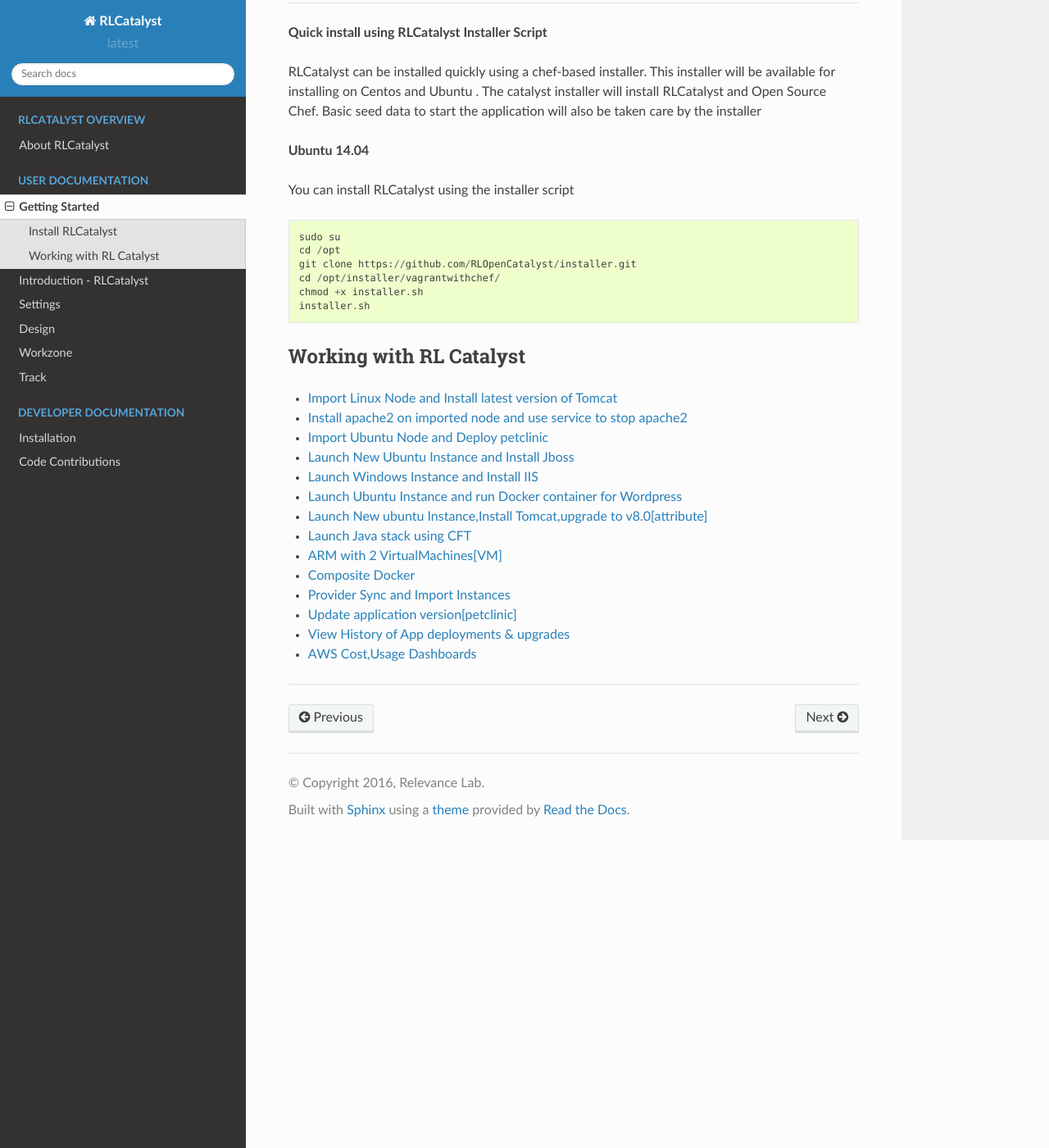
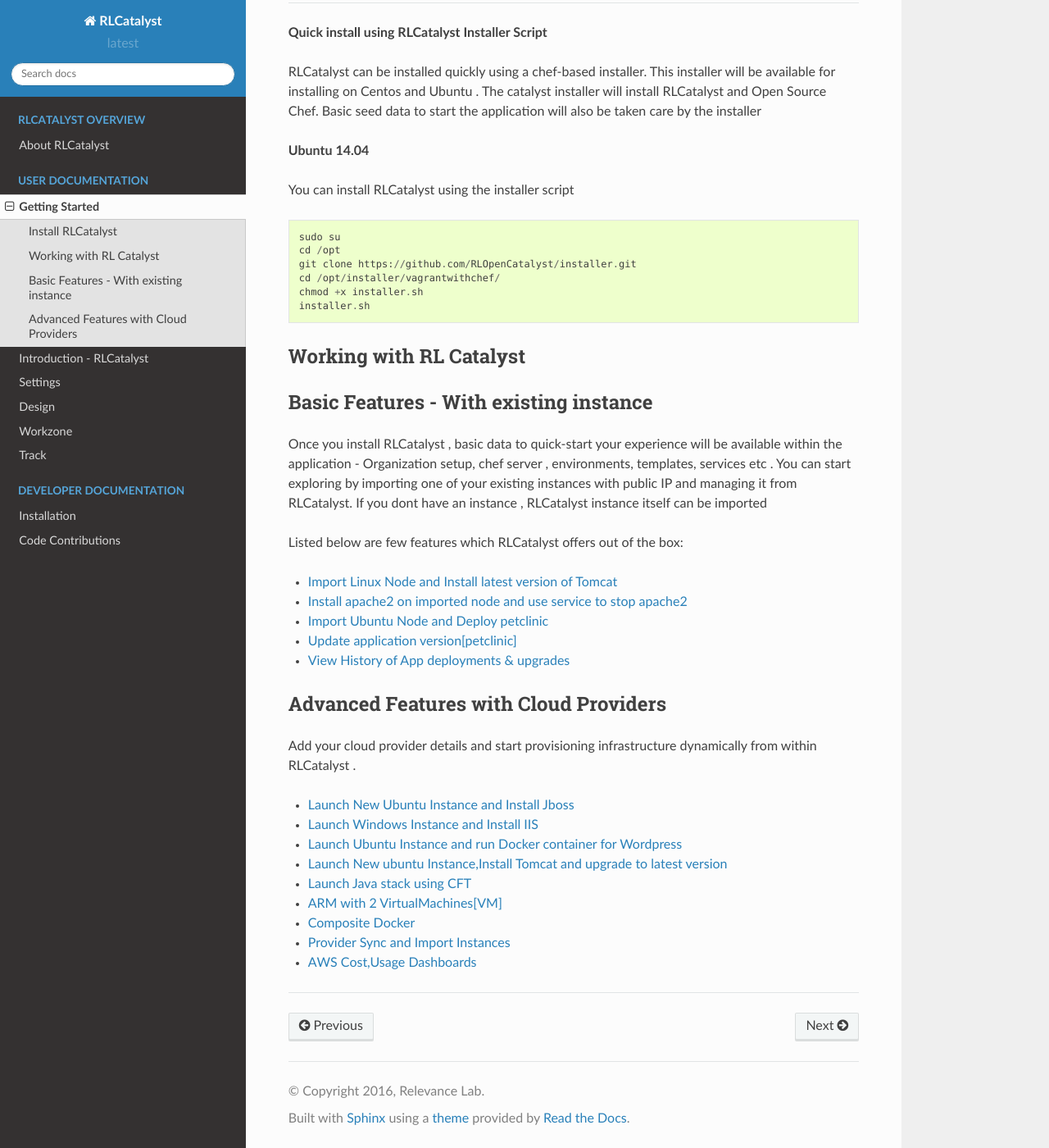
Before and after one commit to RLOpenCatalyst/catdocs, a Sphinx documentation site: the page built from Catalyst/source/gettingstarted.rst, in a window 1280 px wide and 1400 px high, scrolled down 1405 px. Shown: the whole window at 82% size. Built offline with Sphinx 7.4.7 and the Read the Docs theme 2.0.0, drawn with Linux system fonts in a browser that asks for light colours.

Commit message:
Updated scenarios

```diff
--- a/Catalyst/source/gettingstarted.rst
+++ b/Catalyst/source/gettingstarted.rst
@@ -59,12 +59,28 @@
 Working with RL Catalyst
 ^^^^^^^^^^^^^^^^^^^^^^^^
 
+Basic Features - With existing instance
+^^^^^^^^^^^^^^^^
+
+Once you install RLCatalyst , basic data to quick-start your experience will be available within the application - Organization setup, chef server , environments, templates, services etc . You can start exploring  by importing one of your existing instances with public IP and managing it from RLCatalyst. If you dont have an instance , RLCatalyst instance itself can be imported
+
+Listed below are few features which RLCatalyst offers out of the box:
 
 * :ref:`Import Linux Node and Install latest version of-Tomcat`
 
 * :ref:`Install apache2 on imported node and use service to stop-apache2`
 
 * :ref:`Import Ubuntu Node and Deploy-petclinic`
+
+* :ref:`Update application-version[petclinic]`
+
+* :ref:`View History of App deployments &-upgrades`
+
+
+Advanced Features with Cloud Providers
+^^^^^^^^^^^^^^^^
+
+Add your cloud provider details and start provisioning infrastructure dynamically from within RLCatalyst .
 
 * :ref:`Launch New Ubuntu Instance and Install-Jboss`
 
```
Also changed, not shown: other parts of Catalyst/source/gettingstarted.rst (+0 -4 lines), Catalyst/source/gettingimplemented.rst (+6 -2 lines).
